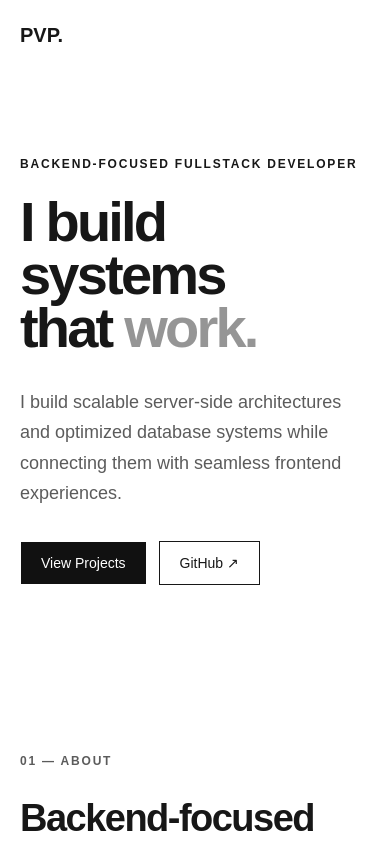
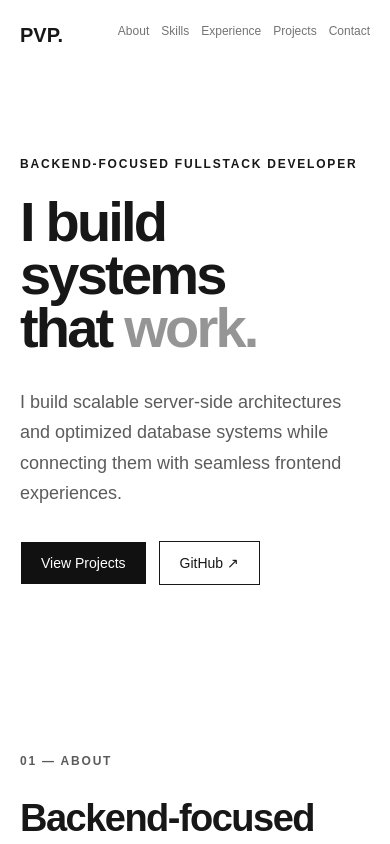
Before and after one commit to PerryPhuoc/my-portfolio, a Next.js app: page / in a window 390 px wide. Shown: the top 844 px of the page. Built offline with nearby package versions, Linux system fonts and the light colour scheme.

Commit message:
Update page.module.css

```diff
--- a/src/app/page.module.css
+++ b/src/app/page.module.css
@@ -277,8 +277,18 @@
     padding: 0 20px;
   }
 
+  .nav {
+    align-items: flex-start;
+  }
+
   .navLinks {
-    display: none;
+    gap: 12px;
+    flex-wrap: wrap;
+    justify-content: flex-end;
+  }
+
+  .navLinks a {
+    font-size: 12px;
   }
 
   .hero {
```
